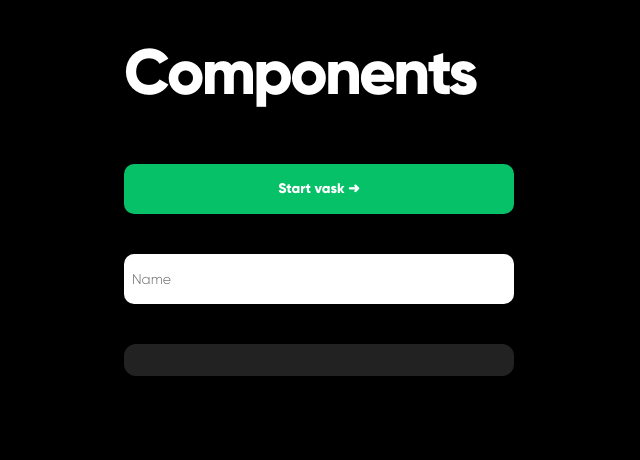
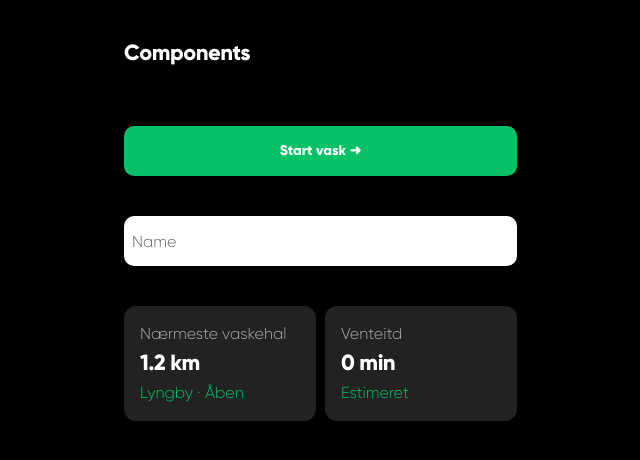
Before and after one commit to web2026-1-wash-world/wash_world_frontend, a Next.js app: page /dev/components in a window 1280 px wide. Shown: the top 460 px of the page, without its empty margins (321-961 px from the left). Built offline with nearby package versions, Linux system fonts and the light colour scheme.

Commit message:
feat: implement MiniCard component and update TestPage to use it Done for the day

```diff
--- /dev/null
+++ b/src/app/components/cards/MiniCard.tsx
@@ -0,0 +1,19 @@
+import { Card } from "@/app/components/ui/Card"
+
+type MiniCardProps = {
+  caption: string
+  value: string
+  subtitle: string
+}
+
+export function MiniCard({ caption, value, subtitle }: MiniCardProps) {
+  return (
+    <Card>
+      <div className="flex flex-col gap-1 w-40">
+        <span className="text-caption text-text-secondary">{caption}</span>
+        <h1 className="text-h1 text-text-white">{value}</h1>
+        <span className="text-body text-brand-green">{subtitle}</span>
+      </div>
+    </Card>
+  )
+}
--- a/src/app/components/ui/Card.tsx
+++ b/src/app/components/ui/Card.tsx
@@ -11,7 +11,7 @@ const variantStyles = {
 
 export function Card({ children, variant = "default" }: CardProps) {
   return (
-    <div className={`rounded-card p-4 ${variantStyles[variant]}`}>
+    <div className={`rounded-card p-4 w-fit ${variantStyles[variant]}`}>
       {children}
     </div>
   )
--- a/src/app/dev/components/page.tsx
+++ b/src/app/dev/components/page.tsx
@@ -2,7 +2,7 @@
 
 import { Button } from "../../components/ui/Button";
 import { Input } from "../../components/ui/Input";
-import { Card } from "../../components/ui/Card";
+import { MiniCard } from "../../components/cards/MiniCard";
 
 
 import { useState } from "react";
@@ -11,8 +11,9 @@ import { useState } from "react";
 function TestPage() {
   const [firstName, setFirstName] = useState("");
 
+
   return (
-    <div>
+    <div className="w-98.25">
       <div className="py-10">
         <h1 className="text-display">Components</h1>
       </div>
@@ -34,8 +35,17 @@ function TestPage() {
           onChange={(e) => setFirstName(e.target.value)}
         />
       </div>
-      <div className="py-5">
-        <Card />
+      <div className="py-5 flex justify-between">
+        <MiniCard
+        caption="Nærmeste vaskehal"
+        value="1.2 km"
+        subtitle="Lyngby · Åben"
+        />
+        <MiniCard
+        caption="Venteitd"
+        value="0 min"
+        subtitle="Estimeret"
+        />
       </div>
     </div>
   );
--- a/src/app/globals.css
+++ b/src/app/globals.css
@@ -110,11 +110,38 @@
   body {
     @apply bg-background text-foreground antialiased;
   }
+
+  h1 {
+    font-size: 22px;
+    font-weight: 800;
+    letter-spacing: -0.5px;
+    line-height: 1.2;
+  }
+  h2 {
+    font-size: 18px;
+    font-weight: 800;
+    line-height: 1.3;
+  }
+  p {
+    font-size: 14px;
+    font-weight: 300;
+    line-height: 1.4;
+  }
+  button {
+    font-size: 14px;
+    font-weight: 800;
+    line-height: 1.2;
+  }
+  small {
+    font-size: 11px;
+    font-weight: 800;
+    letter-spacing: 0.6px;
+    text-transform: uppercase;
+    line-height: 1.2;
+  }
 }
 
-@layer utilities {
-  /* WashWorld typography ramps — Gilroy ExtraBold (800) + Light (300) only.
-     Body uses Light as a Medium substitute; Caption uses ExtraBold as a SemiBold substitute. */
+/* @layer utilities {
   .text-display {
     font-size: 64px;
     font-weight: 800;
@@ -149,4 +176,4 @@
     text-transform: uppercase;
     line-height: 1.2;
   }
-}
+} */
```
